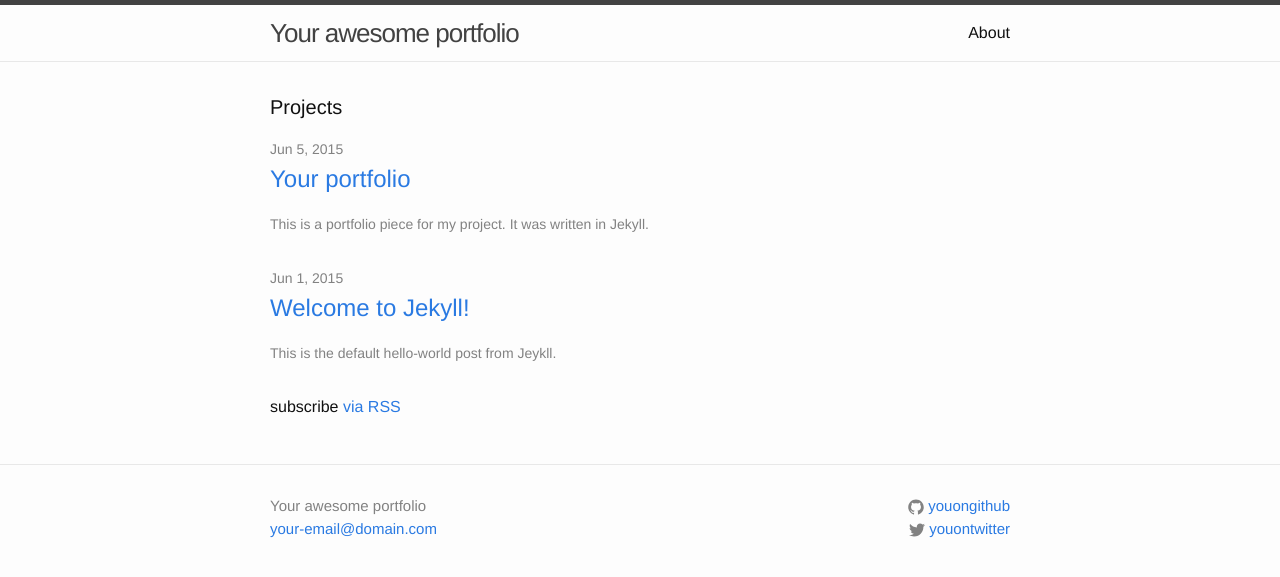
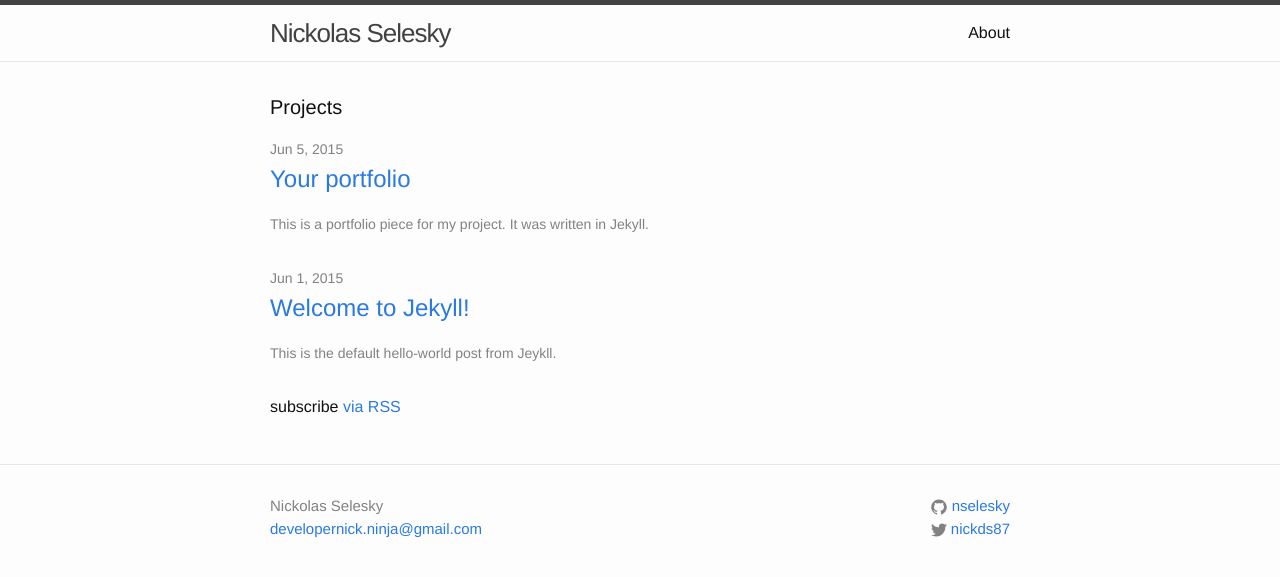
Before and after one commit to developernick/developernick.github.io, a Jekyll site: the page built from index.html, in a window 1280 px wide. Shown: the top 577 px of the page. Built offline with Jekyll 4.4.1, drawn with Linux system fonts in a browser that asks for light colours.

```diff
--- a/_config.yml
+++ b/_config.yml
@@ -1,12 +1,12 @@
 # Site settings
-title: Your awesome portfolio
-email: your-email@domain.com
+title: Nickolas Selesky
+email: developernick.ninja@gmail.com
 description: > # this means to ignore newlines until "baseurl:"
   Write an awesome description for your portfolio here!
 baseurl: "" # the subpath of your site, e.g. /blog/
-url: "https://you.github.io" # the base hostname & protocol for your site
-twitter_username: youontwitter
-github_username:  youongithub
+url: "https://nseleksy.github.io" # the base hostname & protocol for your site
+twitter_username: nickds87
+github_username:  nselesky
 
 # Build settings
 markdown: kramdown
```
